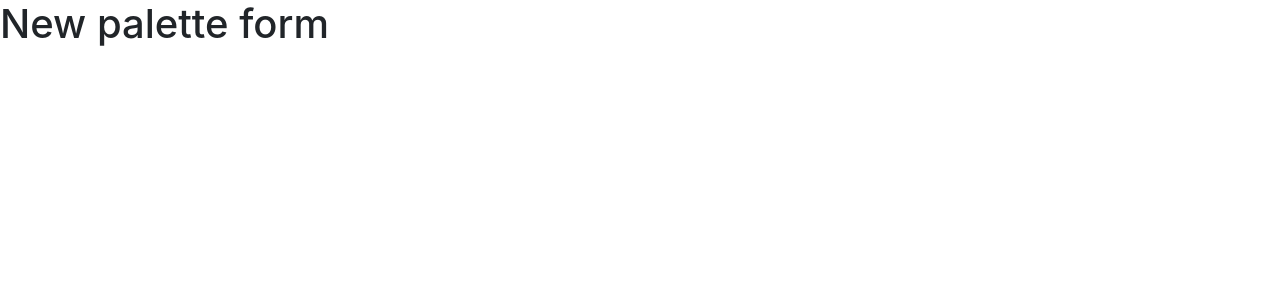
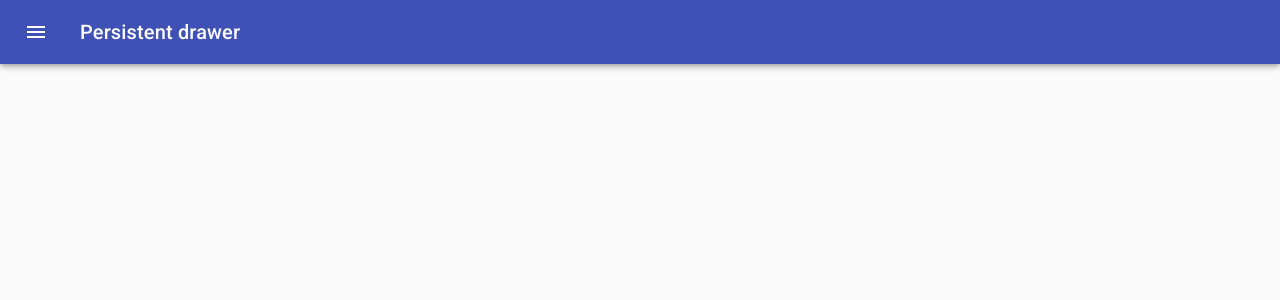
Before and after one commit to Damislav/react-color-project, a React (Create React App) app: page /palette/new in a window 1280 px wide. Shown: the top 300 px of the page. Built offline with nearby package versions, Linux system fonts and the light colour scheme.

Commit message:
add color picker in drawer

```diff
--- a/package.json
+++ b/package.json
@@ -12,6 +12,7 @@
     "copy-to-clipboard": "^3.3.1",
     "rc-slider": "^9.7.2",
     "react": "^17.0.2",
+    "react-color": "^2.19.3",
     "react-copy-to-clipboard": "^5.0.3",
     "react-dom": "^17.0.2",
     "react-router-dom": "^5.2.0",
--- a/src/components/NewPaletteForm/NewPaletteForm.js
+++ b/src/components/NewPaletteForm/NewPaletteForm.js
@@ -1,11 +1,159 @@
 import React, { Component } from "react";
+import classNames from "classnames";
+import { withStyles } from "@material-ui/core/styles";
+import Drawer from "@material-ui/core/Drawer";
+import CssBaseline from "@material-ui/core/CssBaseline";
+import AppBar from "@material-ui/core/AppBar";
+import Toolbar from "@material-ui/core/Toolbar";
+import Typography from "@material-ui/core/Typography";
+import Divider from "@material-ui/core/Divider";
+import IconButton from "@material-ui/core/IconButton";
+import MenuIcon from "@material-ui/icons/Menu";
+import ChevronLeftIcon from "@material-ui/icons/ChevronLeft";
+import { ChromePicker } from "react-color";
+import { Button } from "@material-ui/core";
 
-export default class NewPaletteForm extends Component {
+const drawerWidth = 400;
+
+const styles = (theme) => ({
+  root: {
+    display: "flex",
+  },
+  appBar: {
+    transition: theme.transitions.create(["margin", "width"], {
+      easing: theme.transitions.easing.sharp,
+      duration: theme.transitions.duration.leavingScreen,
+    }),
+  },
+  appBarShift: {
+    width: `calc(100% - ${drawerWidth}px)`,
+    marginLeft: drawerWidth,
+    transition: theme.transitions.create(["margin", "width"], {
+      easing: theme.transitions.easing.easeOut,
+      duration: theme.transitions.duration.enteringScreen,
+    }),
+  },
+  menuButton: {
+    marginLeft: 12,
+    marginRight: 20,
+  },
+  hide: {
+    display: "none",
+  },
+  drawer: {
+    width: drawerWidth,
+    flexShrink: 0,
+  },
+  drawerPaper: {
+    width: drawerWidth,
+  },
+  drawerHeader: {
+    display: "flex",
+    alignItems: "center",
+    padding: "0 8px",
+    ...theme.mixins.toolbar,
+    justifyContent: "flex-end",
+  },
+  content: {
+    flexGrow: 1,
+    padding: theme.spacing.unit * 3,
+    transition: theme.transitions.create("margin", {
+      easing: theme.transitions.easing.sharp,
+      duration: theme.transitions.duration.leavingScreen,
+    }),
+    marginLeft: -drawerWidth,
+  },
+  contentShift: {
+    transition: theme.transitions.create("margin", {
+      easing: theme.transitions.easing.easeOut,
+      duration: theme.transitions.duration.enteringScreen,
+    }),
+    marginLeft: 0,
+  },
+});
+
+class NewPaletteForm extends Component {
+  state = {
+    open: false,
+  };
+
+  handleDrawerOpen = () => {
+    this.setState({ open: true });
+  };
+
+  handleDrawerClose = () => {
+    this.setState({ open: false });
+  };
+
   render() {
+    const { classes } = this.props;
+    const { open } = this.state;
+
     return (
-      <div>
-        <h1>New palette form</h1>
+      <div className={classes.root}>
+        <CssBaseline />
+        <AppBar
+          position="fixed"
+          className={classNames(classes.appBar, {
+            [classes.appBarShift]: open,
+          })}
+        >
+          <Toolbar disableGutters={!open}>
+            <IconButton
+              color="inherit"
+              aria-label="Open drawer"
+              onClick={this.handleDrawerOpen}
+              className={classNames(classes.menuButton, open && classes.hide)}
+            >
+              <MenuIcon />
+            </IconButton>
+            <Typography variant="h6" color="inherit" noWrap>
+              Persistent drawer
+            </Typography>
+          </Toolbar>
+        </AppBar>
+        <Drawer
+          className={classes.drawer}
+          variant="persistent"
+          anchor="left"
+          open={open}
+          classes={{
+            paper: classes.drawerPaper,
+          }}
+        >
+          <div className={classes.drawerHeader}>
+            <IconButton onClick={this.handleDrawerClose}>
+              <ChevronLeftIcon />
+            </IconButton>
+          </div>
+          <Divider />
+          <Typography variant="h4">Design Your Palette</Typography>
+          <div>
+            <Button variant="contained" color="secondary">
+              Clear Palette
+            </Button>
+            <Button variant="contained" color="primary">
+              Random Color
+            </Button>{" "}
+          </div>
+          <ChromePicker
+            color="purple"
+            onChangeComplete={(newcolor) => console.log(newcolor)}
+          />
+
+          <Button variant="contained" color="primary">
+            Add Color
+          </Button>
+        </Drawer>
+        <main
+          className={classNames(classes.content, {
+            [classes.contentShift]: open,
+          })}
+        >
+          <div className={classes.drawerHeader} />
+        </main>
       </div>
     );
   }
 }
+export default withStyles(styles, { withTheme: true })(NewPaletteForm);
```
Also changed, not shown: 1 other file (tests, documents, lock files or other folders).
